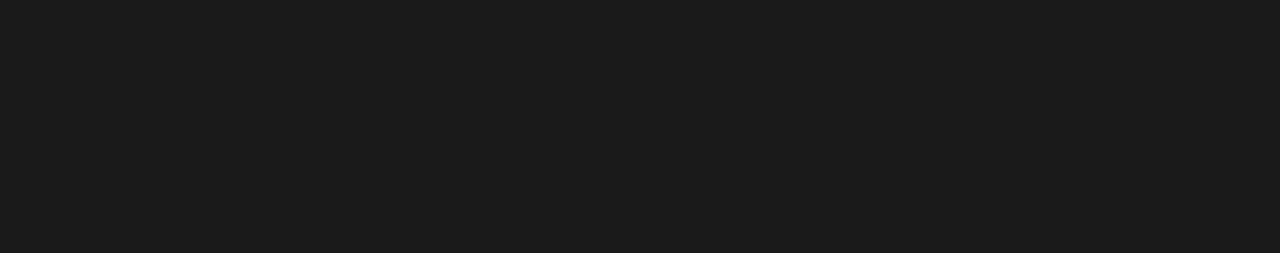
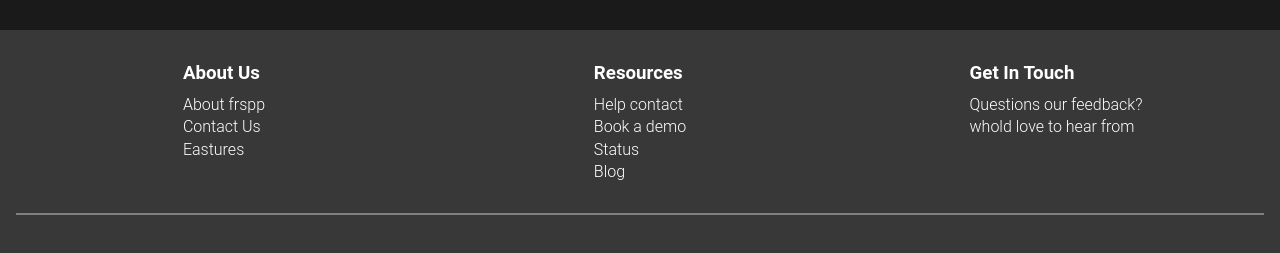
Before and after one commit to wesleywisch/CoffeBuck, a Next.js app: page / in a window 1280 px wide. Shown: the part 5026-5279 px from the top of the page. Before the commit the page ends 5056 px from the top, so only its background shows below. Built offline with nearby package versions, Linux system fonts and the light colour scheme.

Commit message:
Footer pronto

```diff
--- /dev/null
+++ b/src/components/Footer/index.tsx
@@ -0,0 +1,34 @@
+import Link from 'next/link';
+
+import { FooterContainer } from './styles';
+
+export function Footer() {
+  return (
+    <FooterContainer>
+      <div className="containerFooter">
+        <div>
+          <h3>About Us</h3>
+          <Link href="/">About frspp</Link>
+          <Link href="/">Contact Us</Link>
+          <Link href="/">Eastures</Link>
+        </div>
+
+        <div>
+          <h3>Resources</h3>
+          <Link href="/">Help contact</Link>
+          <Link href="/">Book a demo</Link>
+          <Link href="/">Status</Link>
+          <Link href="/">Blog</Link>
+        </div>
+
+        <div>
+          <h3>Get In Touch</h3>
+          <Link href="/">Questions our feedback?</Link>
+          <Link href="/">whold love to hear from</Link>
+        </div>
+      </div>
+
+      <div className='border'></div>
+    </FooterContainer>
+  )
+}
--- /dev/null
+++ b/src/components/Footer/styles.ts
@@ -0,0 +1,52 @@
+import styled from "styled-components";
+
+export const FooterContainer = styled.footer`
+  width: 100%;
+  height: 100%;
+  background: #383838;
+  padding: 2rem 1rem;
+
+  > div.containerFooter {
+    display: grid;
+    grid-template-columns: 1fr 1fr 1fr;
+    justify-content: center;
+
+    > div {
+      display: flex;
+      flex-direction: column;
+      margin: 0 auto;
+      gap: .2rem;
+
+      h3 {
+        margin-bottom: .5rem;
+        color: #fff;
+        font-weight: bold;
+      }
+
+      a {
+        color: #fff;
+        font-weight: 300;
+      }
+    }
+
+    @media screen and (max-width: 560px) {
+      grid-template-columns: 1fr;
+
+      > div {
+        justify-content: center;
+        align-items: center;
+      }
+
+      > div  + div{
+        margin-top: 2rem;
+      }
+    }
+  }
+
+  > div.border {
+    width: 100%;
+    height: 2px;
+    background: gray;
+    margin: 2rem 0;
+  }
+`;
--- a/src/pages/index.tsx
+++ b/src/pages/index.tsx
@@ -6,6 +6,7 @@
 import { PopularCoffee } from '../components/PopularCoffee';
 import { FollowInstagram } from '../components/FollowIntagram';
 import { Newsletter } from '../components/Newsletter';
+import { Footer } from '../components/Footer';
 
 const Home: NextPage = () => {
   return (
@@ -21,6 +22,8 @@
         <FollowInstagram />
         <Newsletter />
       </main>
+
+      <Footer />
     </>
   )
 }
```
